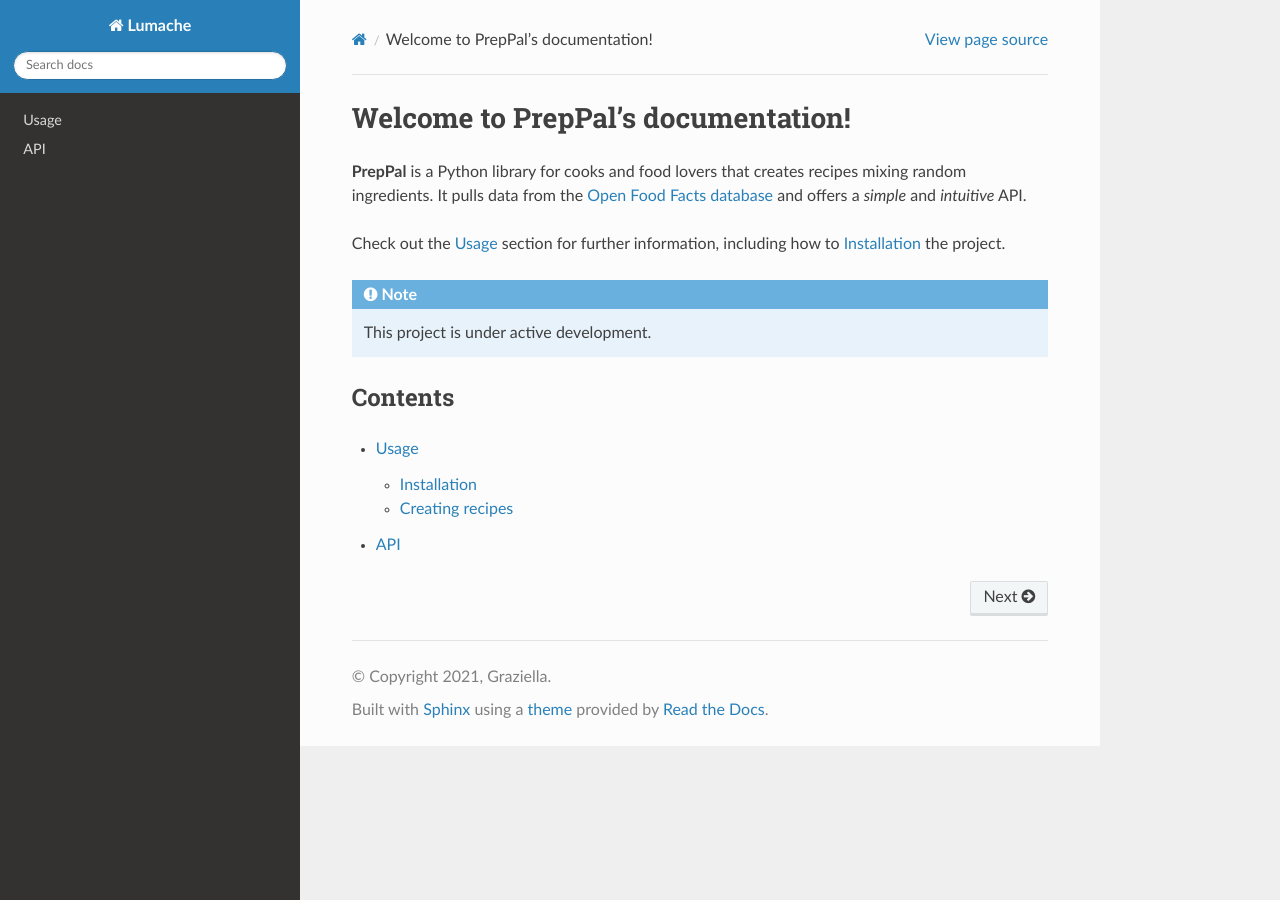
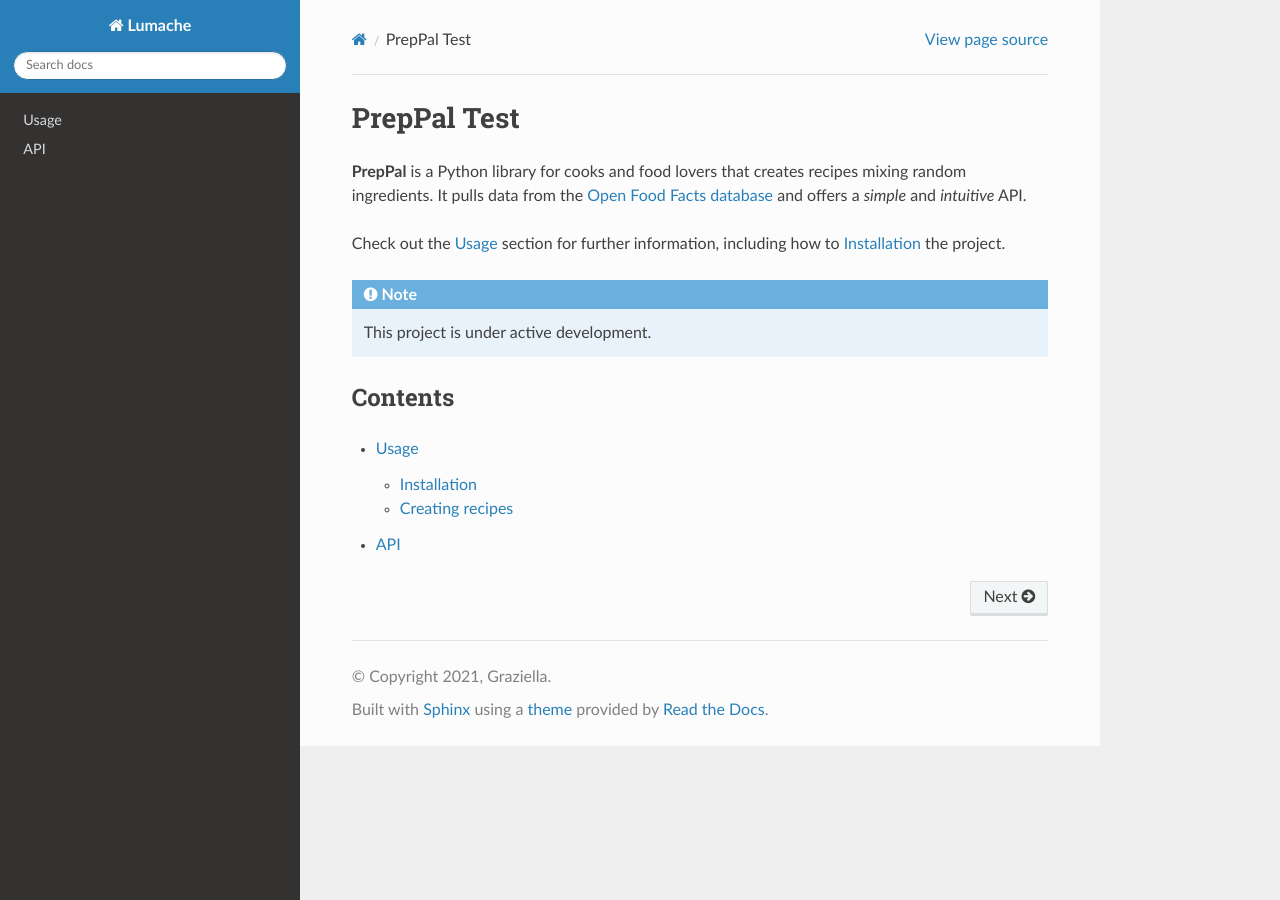
Before and after one commit to UoP-PrepPal/preppal-tutorial, a Sphinx documentation site: the page built from docs/source/index.rst, in a window 1280 px wide. Built offline with Sphinx 7.4.7 and the Read the Docs theme 3.1.0, drawn with Linux system fonts in a browser that asks for light colours.

Commit message:
Update index.rst

```diff
--- a/docs/source/index.rst
+++ b/docs/source/index.rst
@@ -1,4 +1,4 @@
-Welcome to PrepPal's documentation!
+PrepPal Test
 ===================================
 
 **PrepPal** is a Python library for cooks and food lovers
```
